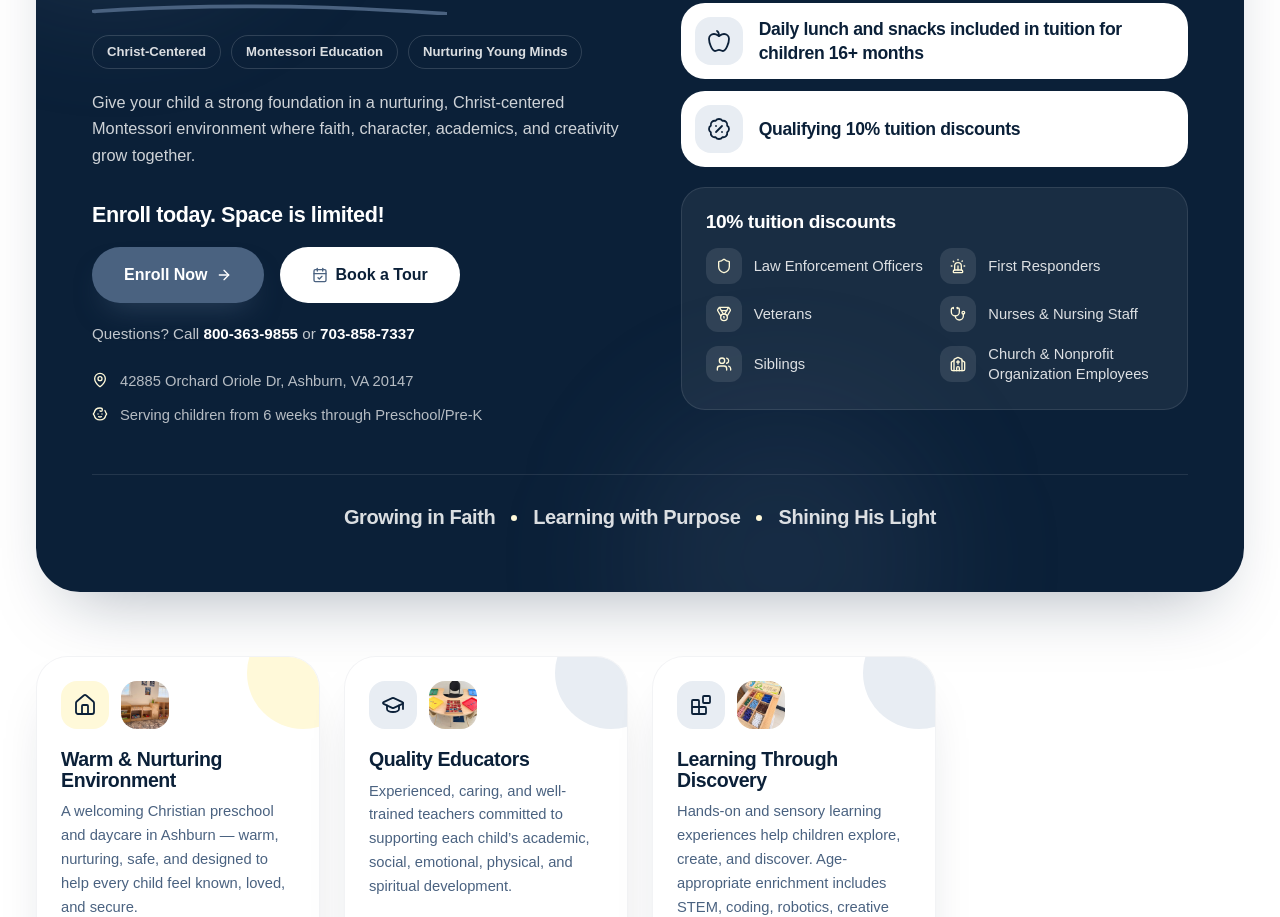
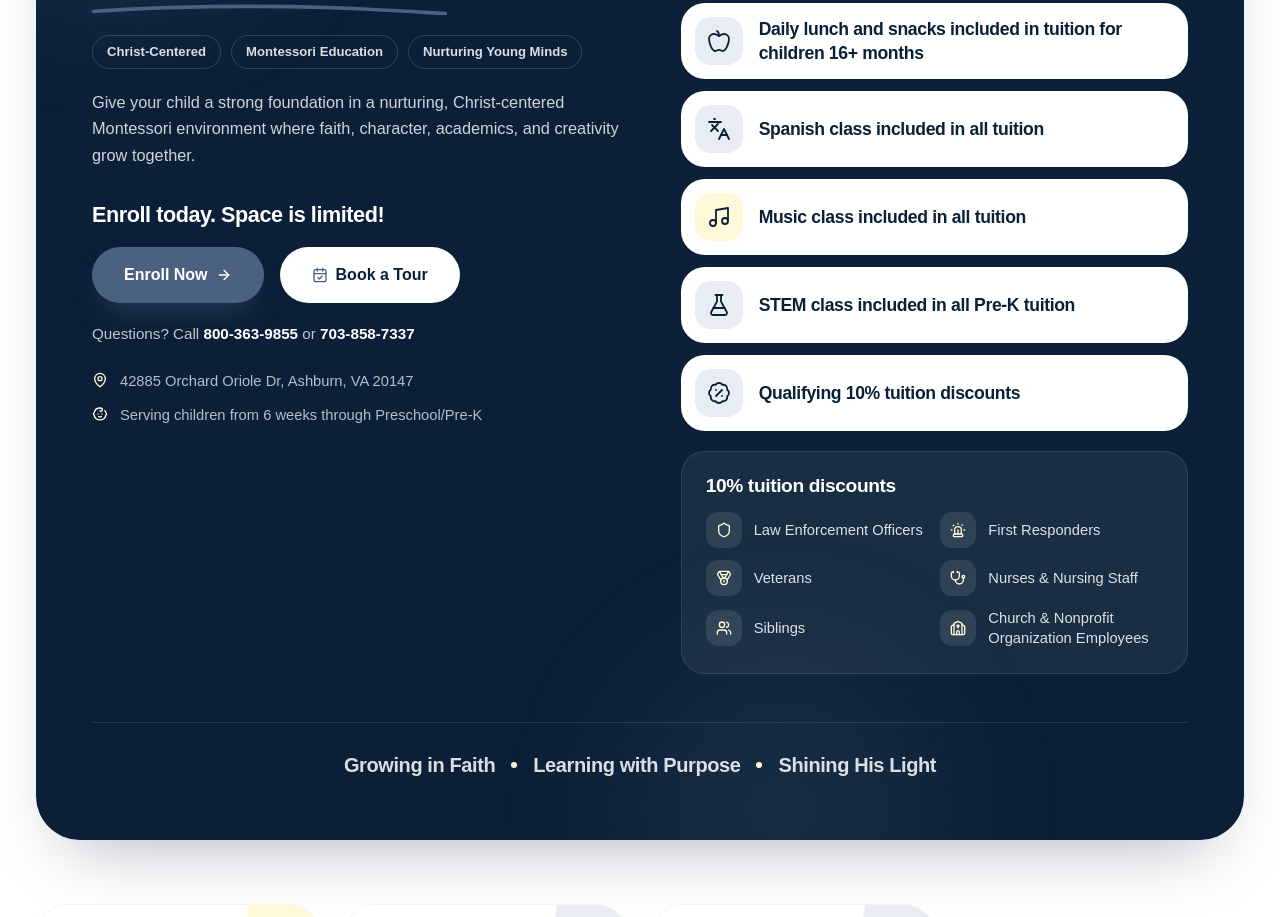
Before and after one commit to glcmscan-lgtm/GLcms-projects, a Next.js app: page / in a window 1280 px wide. Shown: the part 1210-2127 px from the top of the page. Built offline with nearby package versions, Linux system fonts and the light colour scheme; a web font is replaced by a local one.

Commit message:
Add Spanish, music and STEM classes to the Founding Families perks

```diff
--- a/components/FoundingFamilies.js
+++ b/components/FoundingFamilies.js
@@ -6,8 +6,11 @@ import {
   CalendarCheck,
   Church,
   ClipboardCheck,
+  FlaskConical,
+  Languages,
   MapPin,
   Medal,
+  Music,
   PiggyBank,
   Shield,
   Siren,
@@ -25,6 +28,9 @@ const icons = {
   annualFee: PiggyBank,
   food: Apple,
   discount: BadgePercent,
+  spanish: Languages,
+  music: Music,
+  stem: FlaskConical,
   police: Shield,
   responder: Siren,
   veteran: Medal,
--- a/data/foundingFamilies.js
+++ b/data/foundingFamilies.js
@@ -14,6 +14,9 @@ export const foundingFamilies = {
     { icon: 'registration', title: 'Registration fee waived' },
     { icon: 'annualFee', title: '$0 annual fee' },
     { icon: 'food', title: 'Daily lunch and snacks included in tuition for children 16+ months' },
+    { icon: 'spanish', title: 'Spanish class included in all tuition' },
+    { icon: 'music', title: 'Music class included in all tuition' },
+    { icon: 'stem', title: 'STEM class included in all Pre-K tuition' },
     { icon: 'discount', title: 'Qualifying 10% tuition discounts' },
   ],
   discountsTitle: '10% tuition discounts',
```
